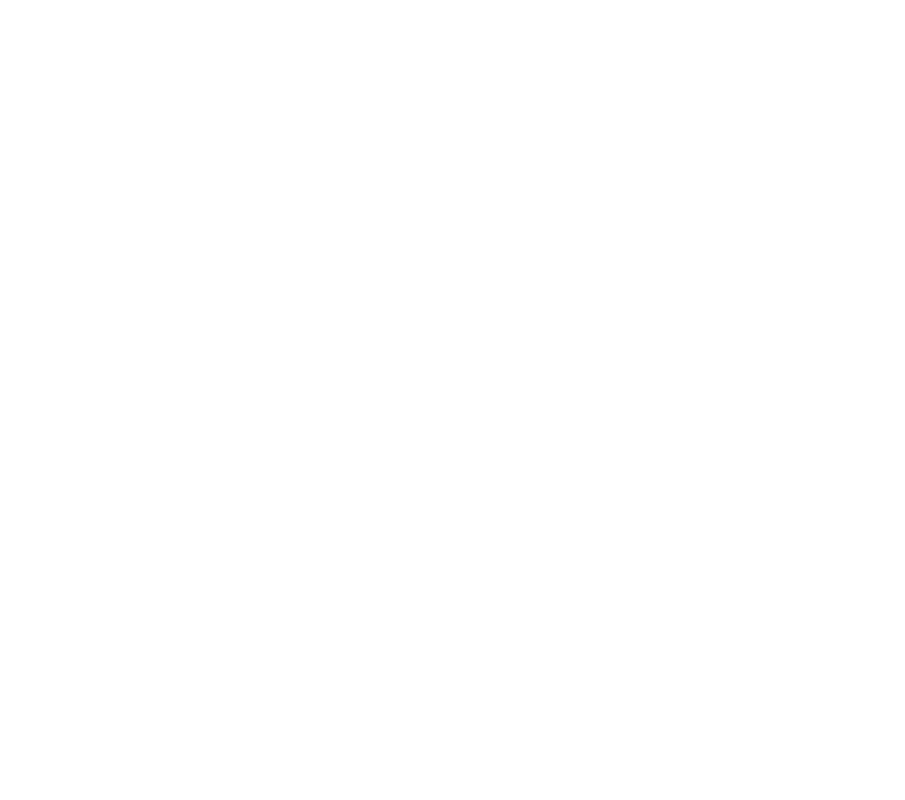
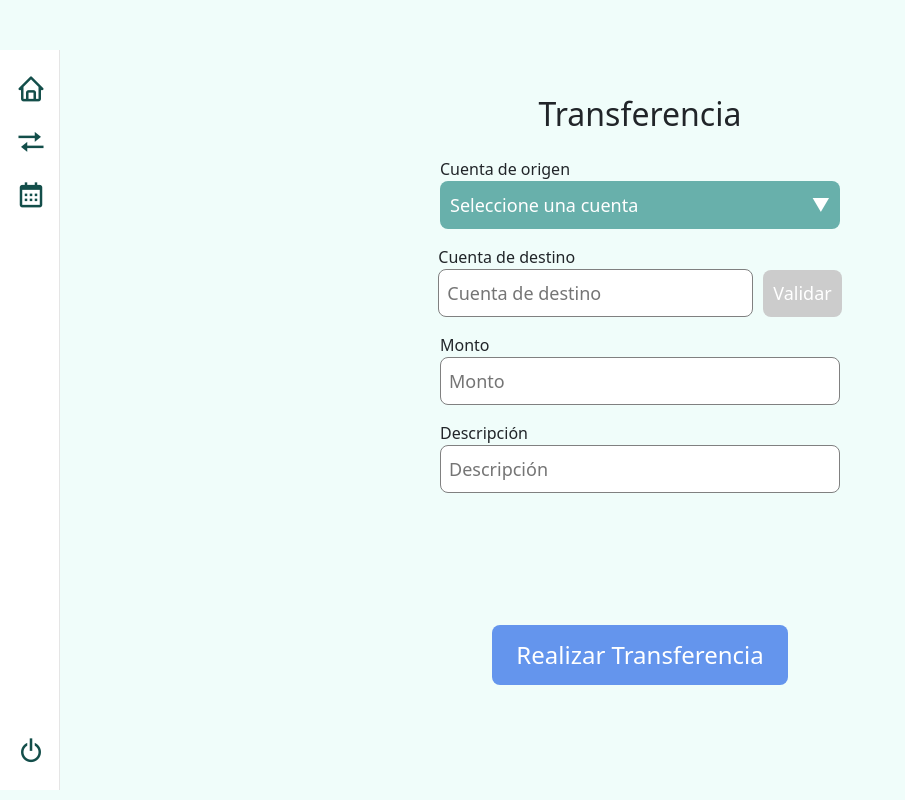
Before and after one commit to Mix-agames12/Politech-ISW2, a React (Create React App) app: page /transaction in a window 1280 px wide. Shown: the whole page, without its empty margins (0-905 px from the left). Built offline with nearby package versions, Linux system fonts and the light colour scheme; a web font is replaced by a local one.

Commit message:
Transferencia

```diff
--- a/src/components/Home.js
+++ b/src/components/Home.js
@@ -27,7 +27,7 @@
           <img src={Logo} alt="Logo Politech" />
         </div>
         <ul className="navbar-links">
-          <li><a href="#">Contactenos</a></li>
+          <li><a href="#">Contáctenos</a></li>
           <li><a href="/login">Ingresar</a></li>
           <li><a href="/signup">Registrarse</a></li>
         </ul>
--- a/src/components/Transaction.css
+++ b/src/components/Transaction.css
@@ -3,10 +3,8 @@
   flex-direction: column;
   align-items: center;
   justify-content: flex-start;
-  /* Cambiado de center a flex-start para permitir espacio para el título */
   height: 100vh;
   padding-top: 80px;
-  /* Agrega espacio para el header */
 }
 
 .titleContainer {
@@ -17,7 +15,6 @@
   align-items: center;
   justify-content: center;
   margin-bottom: 1rem;
-  /* Asegúrate de que haya un margen inferior */
 }
 
 .inputContainer {
@@ -42,6 +39,15 @@
   padding-left: 8px;
 }
 
+.inputBoxSmall {
+  height: 48px;
+  width: 315px; /* Ajusta el tamaño según sea necesario */
+  font-size: large;
+  border-radius: 8px;
+  border: 1px solid grey;
+  padding-left: 8px;
+}
+
 .buttonContainer {
   display: flex;
   flex-direction: column;
@@ -54,3 +60,101 @@
   background-color: #0f8e7d;
   transform: scale(1.05);
 }
+
+.dropdownContainer {
+  position: relative;
+  display: inline-block;
+  width: 100%;
+}
+
+.dropdownButton {
+  width: 400px; /* Match the width of inputBox */
+  height: 48px;
+  background-color: #68b0ab;
+  color: white;
+  font-size: large;
+  border-radius: 8px;
+  border: none;
+  cursor: pointer;
+  display: flex;
+  align-items: center;
+  justify-content: space-between;
+  padding: 0 10px;
+  box-sizing: border-box; /* Ensure padding does not affect the width */
+}
+
+.dropdownButton .arrow {
+  font-size: 18px;
+}
+
+.dropdownMenu {
+  position: absolute;
+  background-color: white;
+  box-shadow: 0 8px 16px rgba(0, 0, 0, 0.2);
+  border-radius: 8px;
+  width: 400px; /* Match the width of inputBox */
+  z-index: 1;
+  max-height: 200px;
+  overflow-y: auto;
+  box-sizing: border-box; /* Ensure padding does not affect the width */
+}
+
+.dropdownItem {
+  padding: 10px;
+  cursor: pointer;
+  display: flex;
+  justify-content: space-between;
+  align-items: center;
+}
+
+.dropdownItem:hover {
+  background-color: #f1f1f1;
+}
+
+.account-info {
+  display: flex;
+  flex-direction: column;
+}
+
+.balance-info {
+  display: flex;
+  align-items: center;
+}
+
+.toggleBalanceButton {
+  background: none;
+  border: none;
+  cursor: pointer;
+  font-size: 1.5em;
+  margin-left: 10px;
+}
+
+.toggleBalanceButton img {
+  width: 24px;
+  height: 24px;
+}
+
+.receiverAccountContainer {
+  display: flex;
+  align-items: center;
+}
+
+.validateButton {
+  margin-left: 10px;
+  padding: 10px;
+  font-size: large;
+  background-color: #68b0ab;
+  color: white;
+  border: none;
+  border-radius: 8px;
+  cursor: pointer;
+}
+
+.validateButton:disabled {
+  background-color: #ccc;
+  cursor: not-allowed;
+}
+
+.validateButton:hover:enabled {
+  background-color: #0f8e7d;
+}
--- a/src/components/Transaction.js
+++ b/src/components/Transaction.js
@@ -1,26 +1,39 @@
 import React, { useState, useEffect } from 'react';
 import { auth, db } from '../firebaseConfig';
-import { collection, getDocs, query, where, updateDoc, doc, getDoc } from 'firebase/firestore';
+import { collection, getDocs, query, where, updateDoc, doc, addDoc, getDoc, serverTimestamp } from 'firebase/firestore';
 import { Sidebar } from './Sidebar';
 import './Transaction.css';
 import { Header } from './Header';
 
+import eyeOpen from '../assets/images/eye-open.png'; // Ruta a tu imagen
+import eyeClosed from '../assets/images/eye-closed.png'; // Ruta a tu imagen
+
 const Transaction = () => {
-  const [senderEmail, setSenderEmail] = useState('');
-  const [receiverEmail, setReceiverEmail] = useState('');
-  const [amount, setAmount] = useState(0);
+  const [senderAccount, setSenderAccount] = useState('');
+  const [receiverAccount, setReceiverAccount] = useState('');
+  const [amount, setAmount] = useState('');
+  const [description, setDescription] = useState('');
+  const [receiverName, setReceiverName] = useState('');
   const [error, setError] = useState('');
   const [user, setUser] = useState(null);
+  const [userAccounts, setUserAccounts] = useState([]);
   const [loading, setLoading] = useState(true);
+  const [dropdownVisible, setDropdownVisible] = useState(false);
+  const [showBalance, setShowBalance] = useState(true);
 
   useEffect(() => {
-    const fetchUserData = async () => {
+    const fetchData = async () => {
       const currentUser = auth.currentUser;
       if (!currentUser) {
+        console.error("No user is currently logged in.");
+        setLoading(false);
         return;
       }
 
+      console.log("Current User ID:", currentUser.uid);
+
       try {
+        // Fetch user data
         const userDoc = await getDoc(doc(db, 'clientes', currentUser.uid));
         if (userDoc.exists()) {
           const userData = userDoc.data();
@@ -29,26 +42,41 @@
         } else {
           console.log("No such document!");
         }
+
+        // Fetch user accounts
+        const q = query(collection(db, 'cuentas'), where('id', '==', currentUser.uid));
+        const querySnapshot = await getDocs(q);
+        const accountsList = querySnapshot.docs.map(doc => doc.data());
+        console.log('Accounts fetched:', accountsList);
+        setUserAccounts(accountsList);
       } catch (error) {
-        console.error("Error fetching user data: ", error);
+        console.error("Error fetching data: ", error);
       } finally {
         setLoading(false);
       }
     };
 
-    fetchUserData();
+    fetchData();
   }, []);
 
   const handleTransaction = async () => {
     setError('');
+    if (Number(amount) <= 0) {
+      setError('El monto debe ser mayor a cero.');
+      return;
+    }
+    if (receiverAccount.length !== 10) {
+      setError('La cuenta de destino debe tener exactamente 10 dígitos.');
+      return;
+    }
     try {
-      const usersCollection = collection(db, 'users');
+      const accountsCollection = collection(db, 'cuentas');
 
-      const senderQuery = query(usersCollection, where('correo', '==', senderEmail));
+      const senderQuery = query(accountsCollection, where('accountNumber', '==', senderAccount));
       const senderSnapshot = await getDocs(senderQuery);
       const senderDoc = senderSnapshot.docs[0];
 
-      const receiverQuery = query(usersCollection, where('correo', '==', receiverEmail));
+      const receiverQuery = query(accountsCollection, where('accountNumber', '==', receiverAccount));
       const receiverSnapshot = await getDocs(receiverQuery);
       const receiverDoc = receiverSnapshot.docs[0];
 
@@ -56,21 +84,32 @@
         const senderData = senderDoc.data();
         const receiverData = receiverDoc.data();
 
-        if (senderData.accountBalance >= amount) {
-          await updateDoc(doc(db, 'users', senderDoc.id), {
-            accountBalance: senderData.accountBalance - amount
+        if (senderData.accountBalance >= Number(amount)) {
+          await updateDoc(doc(db, 'cuentas', senderDoc.id), {
+            accountBalance: senderData.accountBalance - Number(amount)
           });
-          await updateDoc(doc(db, 'users', receiverDoc.id), {
-            accountBalance: receiverData.accountBalance + amount
+          await updateDoc(doc(db, 'cuentas', receiverDoc.id), {
+            accountBalance: receiverData.accountBalance + Number(amount)
           });
+
+          // Registrar la transacción
+          await addDoc(collection(db, 'transacciones'), {
+            tipo: 'transferencia',
+            cuentaOrigen: senderAccount,
+            cuentaDestino: receiverAccount,
+            monto: Number(amount),
+            fecha: serverTimestamp(),
+            descripcion: description
+          });
+
           console.log('Transacción completada');
         } else {
           console.error('Fondos insuficientes');
           setError('Fondos insuficientes');
         }
       } else {
-        console.error('Remitente o receptor no encontrado');
-        setError('Remitente o receptor no encontrado');
+        console.error('Cuenta remitente o receptor no encontrada');
+        setError('Cuenta remitente o receptor no encontrada');
       }
     } catch (error) {
       console.error('Error al procesar la transacción:', error);
@@ -78,8 +117,52 @@
     }
   };
 
+  const handleReceiverAccountChange = (e) => {
+    const value = e.target.value;
+    if (/^\d*$/.test(value) && value.length <= 10) {
+      setReceiverAccount(value);
+    }
+  };
+
+  const handleAmountChange = (e) => {
+    const value = e.target.value;
+    if (/^\d*\.?\d{0,2}$/.test(value) && Number(value) >= 0) {
+      setAmount(value);
+    }
+  };
+
+  const validateReceiverAccount = async () => {
+    setError('');
+    if (receiverAccount.length !== 10) {
+      setError('La cuenta de destino debe tener exactamente 10 dígitos.');
+      return;
+    }
+    try {
+      const accountsCollection = collection(db, 'cuentas');
+      const receiverQuery = query(accountsCollection, where('accountNumber', '==', receiverAccount));
+      const receiverSnapshot = await getDocs(receiverQuery);
+      const receiverDoc = receiverSnapshot.docs[0];
+
+      if (receiverDoc) {
+        const receiverData = receiverDoc.data();
+        const clienteDoc = await getDoc(doc(db, 'clientes', receiverData.id));
+        if (clienteDoc.exists()) {
+          const clienteData = clienteDoc.data();
+          setReceiverName(`${clienteData.nombre} ${clienteData.apellido}`);
+        } else {
+          setError('Cliente no encontrado.');
+        }
+      } else {
+        setError('Cuenta de destino no encontrada.');
+      }
+    } catch (error) {
+      console.error('Error al validar la cuenta de destino:', error);
+      setError('Error al validar la cuenta de destino.');
+    }
+  };
+
   if (loading) {
-    return null; // No renderizar nada hasta que los datos estén listos
+    return <div>Loading...</div>; // Mostrar mensaje de carga mientras se obtienen los datos
   }
 
   return (
@@ -94,30 +177,88 @@
         <h2>Transferencia</h2>
       </div>
       <div className="inputContainer">
-        <label>Correo del remitente</label>
+        <label>Cuenta de origen</label>
+        <div className="dropdownContainer">
+          <button className="dropdownButton" onClick={() => setDropdownVisible(!dropdownVisible)}>
+            {senderAccount ? `${senderAccount}` : 'Seleccione una cuenta'}
+            <span className="arrow">{dropdownVisible ? '▲' : '▼'}</span>
+          </button>
+          {dropdownVisible && (
+            <div className="dropdownMenu">
+              {userAccounts.map((account, index) => (
+                <div
+                  key={index}
+                  className="dropdownItem"
+                  onClick={() => {
+                    setSenderAccount(account.accountNumber);
+                    setDropdownVisible(false);
+                  }}>
+                  <div className="account-info">
+                    <h4 className="account-number">{account.accountNumber}</h4>
+                    <p>Tipo de Cuenta: {account.tipoCuenta}</p>
+                    <div className="balance-info">
+                      <p>Saldo Disponible: {showBalance ? `$${account.accountBalance ? account.accountBalance.toFixed(2) : 'N/A'}` : '***'}</p>
+                      <button className="toggleBalanceButton" onClick={(e) => {
+                        e.stopPropagation();
+                        setShowBalance(!showBalance);
+                      }}>
+                        <img src={showBalance ? eyeOpen : eyeClosed} alt="Toggle Balance Visibility" />
+                      </button>
+                    </div>
+                  </div>
+                </div>
+              ))}
+            </div>
+          )}
+        </div>
+      </div>
+      <div className="inputContainer">
+        <label>Cuenta de destino</label>
+        <div className="receiverAccountContainer">
+          <input
+            type="text"
+            className="inputBoxSmall"
+            placeholder="Cuenta de destino"
+            value={receiverAccount}
+            onChange={handleReceiverAccountChange}
+          />
+          <button
+            className="validateButton"
+            onClick={validateReceiverAccount}
+            disabled={receiverAccount.length !== 10}
+          >
+            Validar
+          </button>
+        </div>
+      </div>
+      {receiverName && (
+        <div className="inputContainer">
+          <label>Nombre del receptor</label>
+          <input
+            type="text"
+            className="inputBox"
+            value={receiverName}
+            readOnly
+          />
+        </div>
+      )}
+      <div className="inputContainer">
+        <label>Monto</label>
         <input
-          type="email"
+          type="text"
           className="inputBox"
-          placeholder="Correo del remitente"
-          onChange={(e) => setSenderEmail(e.target.value)}
+          placeholder="Monto"
+          value={amount}
+          onChange={handleAmountChange}
         />
       </div>
       <div className="inputContainer">
-        <label>Correo del receptor</label>
+        <label>Descripción</label>
         <input
-          type="email"
+          type="text"
           className="inputBox"
-          placeholder="Correo del receptor"
-          onChange={(e) => setReceiverEmail(e.target.value)}
-        />
-      </div>
-      <div className="inputContainer">
-        <label>Monto</label>
-        <input
-          type="number"
-          className="inputBox"
-          placeholder="Monto"
-          onChange={(e) => setAmount(Number(e.target.value))}
+          placeholder="Descripción"
+          onChange={(e) => setDescription(e.target.value)}
         />
       </div>
       {error && <label className="errorLabel">{error}</label>}
```
Also changed, not shown: src/assets/images/eye-closed.png (added), src/assets/images/eye-open.png (added).
